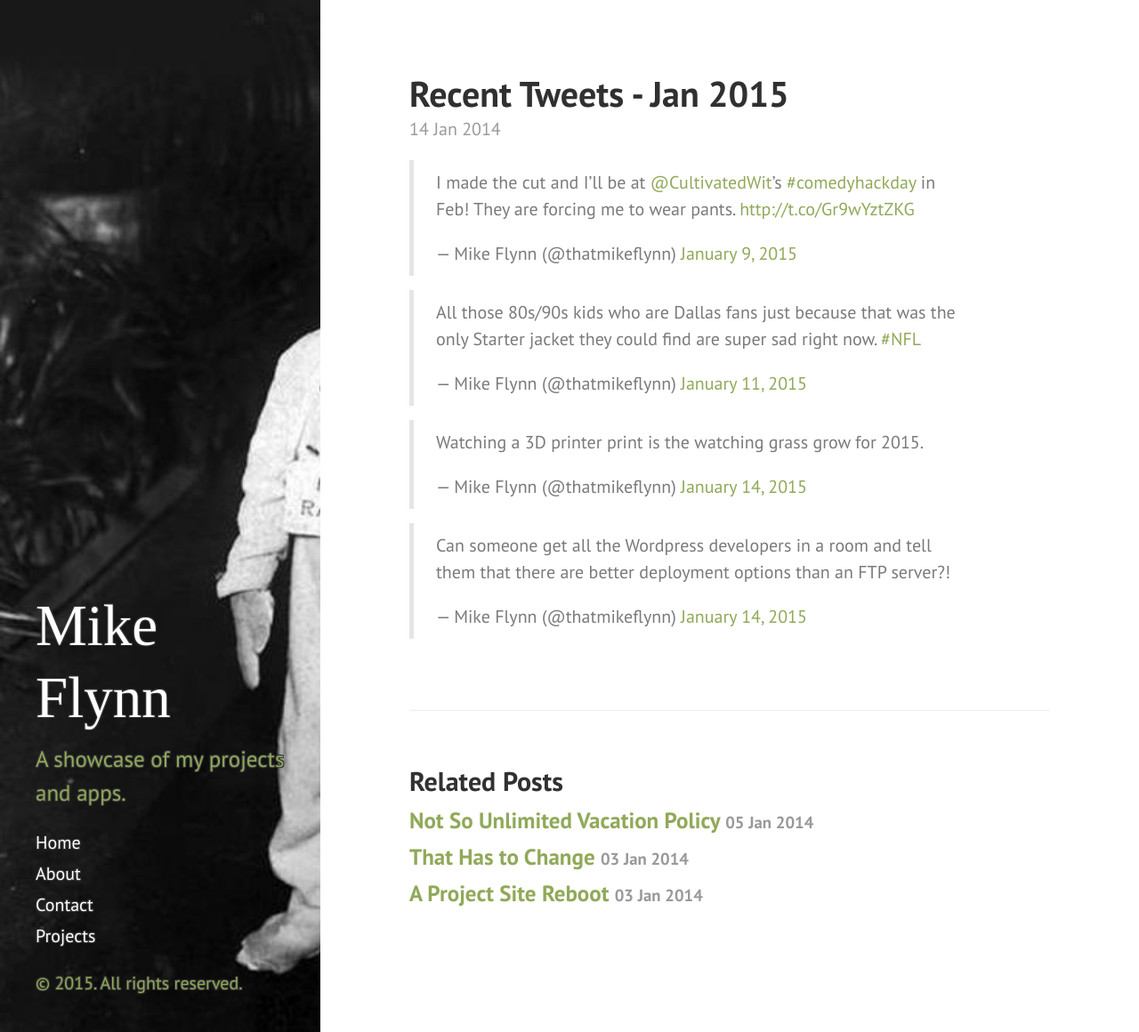
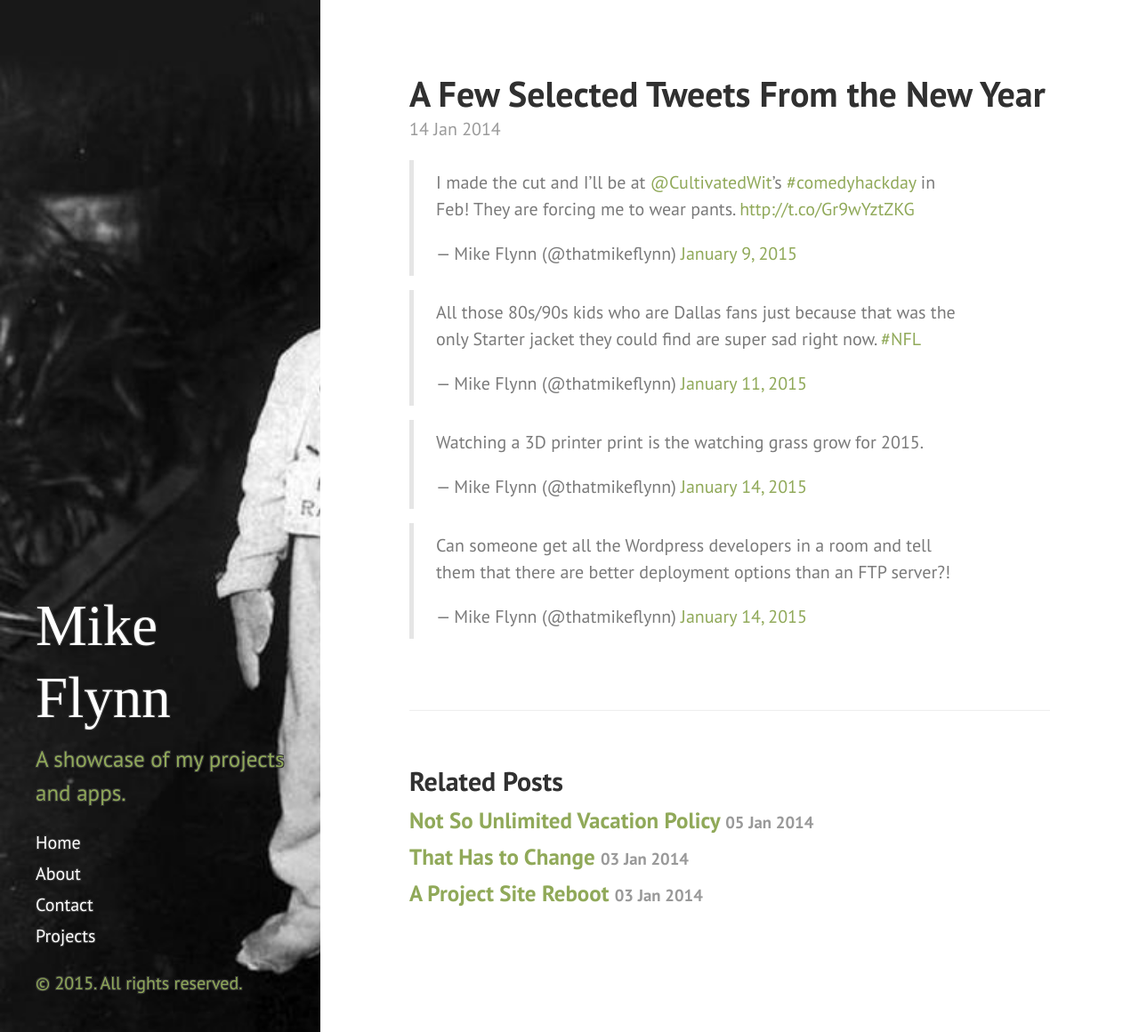
Before and after one commit to mikeflynn/thatmikeflynn.com-archive, a Jekyll site: the page built from _posts/2014-01-14-recent-tweets.md, in a window 1280 px wide and 1160 px high. Shown: the whole window at 89% size. Built offline with Jekyll 4.4.1, drawn with Linux system fonts in a browser that asks for light colours; some web fonts are replaced; Markdown is read by kramdown in place of the engine named in the settings; comment, search, counter and statistics services are not loaded.

Commit message:
Updated post title, again.

```diff
--- a/_posts/2014-01-14-recent-tweets.md
+++ b/_posts/2014-01-14-recent-tweets.md
@@ -1,6 +1,6 @@
 ---
 layout: post
-title: Recent Tweets - Jan 2015
+title: A Few Selected Tweets From the New Year
 ---
 
 <blockquote class="twitter-tweet" lang="en"><p>I made the cut and I’ll be at <a href="https://twitter.com/CultivatedWit">@CultivatedWit</a>’s <a href="https://twitter.com/hashtag/comedyhackday?src=hash">#comedyhackday</a> in Feb! They are forcing me to wear pants. <a href="http://t.co/Gr9wYztZKG">http://t.co/Gr9wYztZKG</a></p>&mdash; Mike Flynn (@thatmikeflynn) <a href="https://twitter.com/thatmikeflynn/status/553418307559124992">January 9, 2015</a></blockquote>
```
